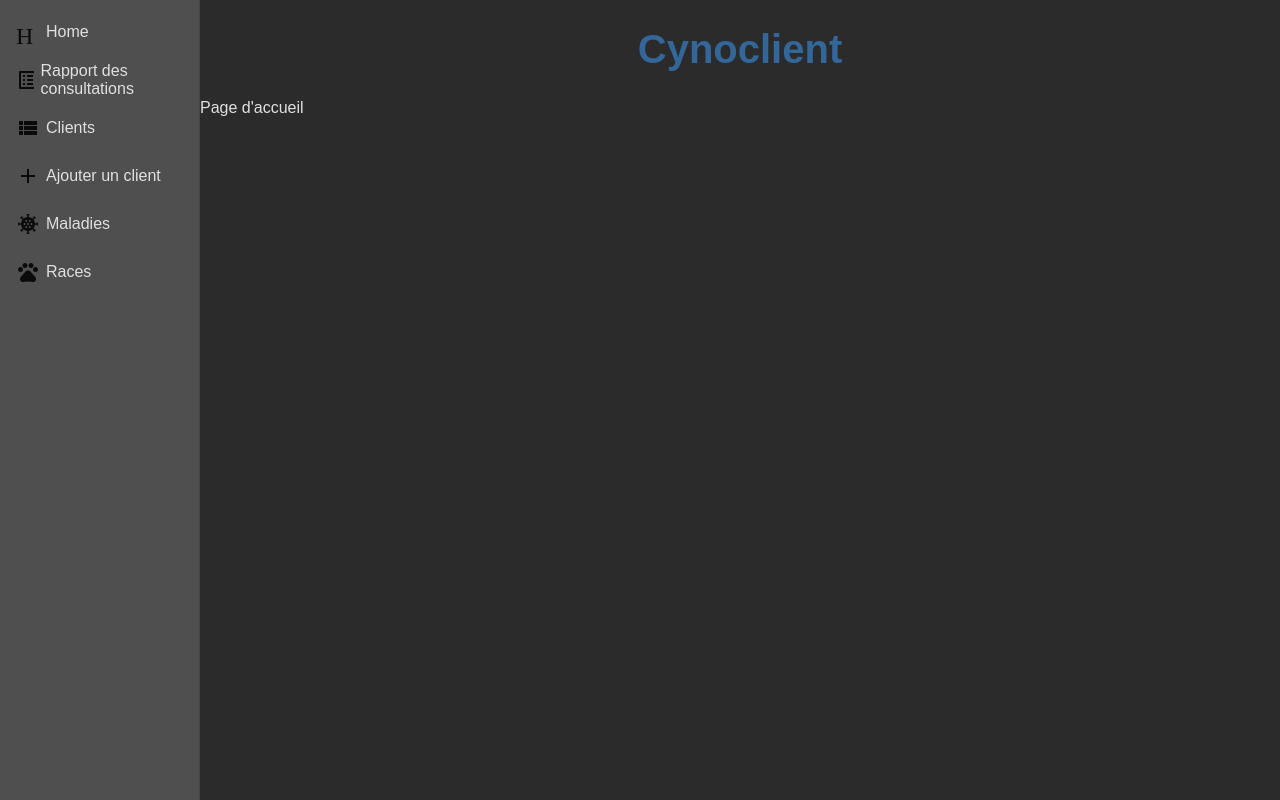
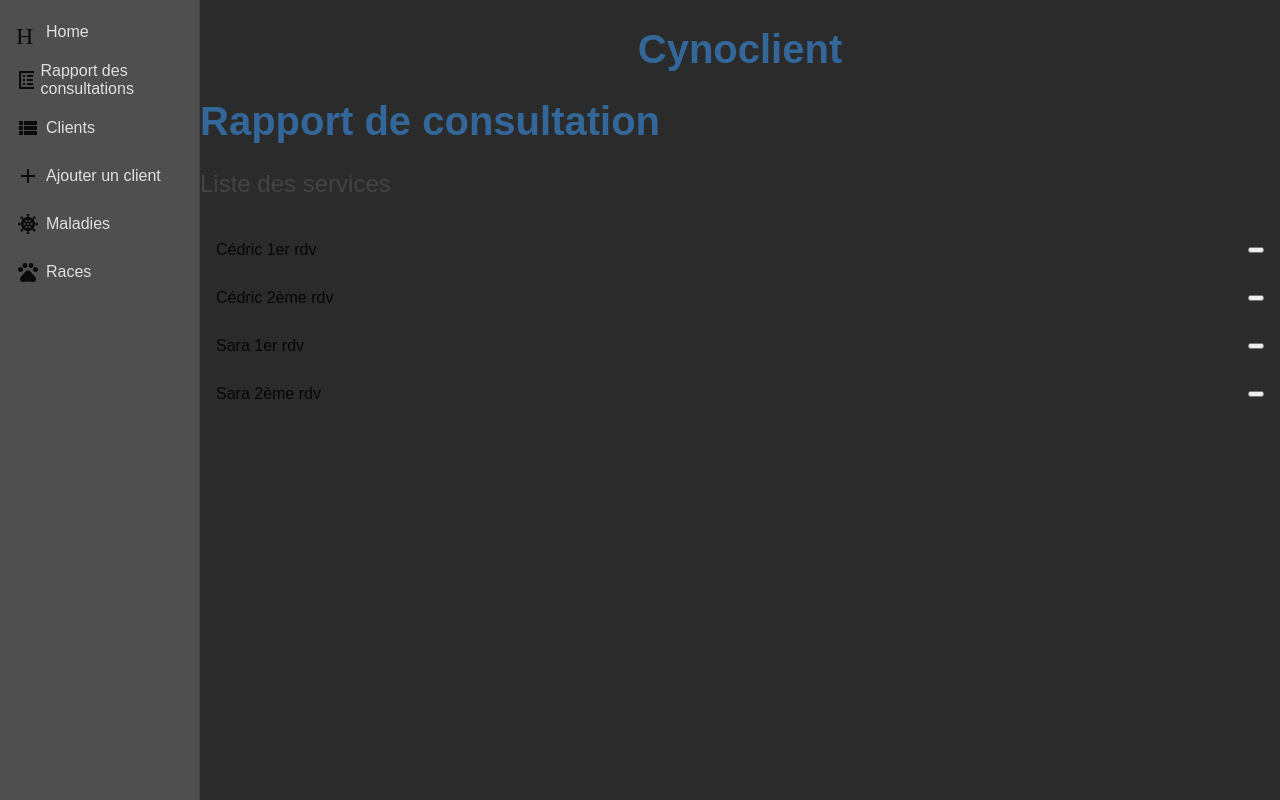
Before and after one commit to CPNV-ES/cynoclient-angular, an Angular app: page /reports in a window 1280 px wide. Before the commit this address led to /. Built offline with nearby package versions, Linux system fonts and the light colour scheme.

Commit message:
View a simple list of services

```diff
--- a/src/app/app.component.html
+++ b/src/app/app.component.html
@@ -1,10 +1,10 @@
 <mat-sidenav-container class="example-container">
   <mat-sidenav class="sidebar" mode="side" opened>
     <mat-nav-list>
-      <a mat-list-item routerLink="/home">
+      <a mat-list-item routerLink="/">
           <mat-icon>Home</mat-icon><span class="nav-caption">Home</span>
       </a>
-      <a mat-list-item routerLink="/owner">
+      <a mat-list-item routerLink="/reports">
           <mat-icon>list_alt</mat-icon><span class="nav-caption">Rapport des consultations</span>
       </a>
       <a mat-list-item routerLink="#">
@@ -23,6 +23,6 @@
   </mat-sidenav>
   <mat-sidenav-content>
     <h1>{{title}}</h1>
-    Page d'accueil
+    <router-outlet></router-outlet>
   </mat-sidenav-content>
 </mat-sidenav-container>
--- /dev/null
+++ b/src/app/consultation-report/consultation-report.component.html
@@ -0,0 +1,11 @@
+<h1>Rapport de consultation</h1>
+
+<h2>Liste des services</h2>
+
+<mat-nav-list>
+  <mat-list-item *ngFor="let service of services">
+     <a matLine href="...">{{ service.name }}</a>
+     <button mat-icon-button (click)="showInfo(link)">
+     </button>
+  </mat-list-item>
+</mat-nav-list>
--- /dev/null
+++ b/src/app/consultation-report/consultation-report.component.ts
@@ -0,0 +1,18 @@
+import { Component, OnInit } from '@angular/core';
+import { SERVICES } from './temp_services_list';
+
+@Component({
+  selector: 'app-consultation-report',
+  templateUrl: './consultation-report.component.html',
+  styleUrls: ['./consultation-report.component.css']
+})
+export class ConsultationReportComponent implements OnInit {
+
+  services = SERVICES;
+
+  constructor() { }
+
+  ngOnInit(): void {
+  }
+
+}
--- /dev/null
+++ b/src/app/consultation-report/service.ts
@@ -0,0 +1,6 @@
+export interface Service {
+    id: number;
+    name: string;
+    dog_id: number;
+    desc: string;
+  }
--- /dev/null
+++ b/src/app/consultation-report/temp_services_list.ts
@@ -0,0 +1,8 @@
+import { Service } from './service';
+
+export const SERVICES: Service[] = [
+    { id: 1, name: 'Cédric 1er rdv', dog_id: 1, desc: 'Bon toutou'},
+    { id: 2, name: 'Cédric 2ème rdv', dog_id: 1, desc: 'Mauvais toutou' },
+    { id: 3, name: 'Sara 1er rdv', dog_id: 2, desc: 'Bon toutou' },
+    { id: 4, name: 'Sara 2ème rdv', dog_id: 2, desc: 'Bon toutou' }
+  ];
```
Also changed, not shown: src/app/app.module.ts (+12 -2 lines), src/app/consultation-report/consultation-report.component.css (added), 1 other file (tests, documents, lock files or other folders).
